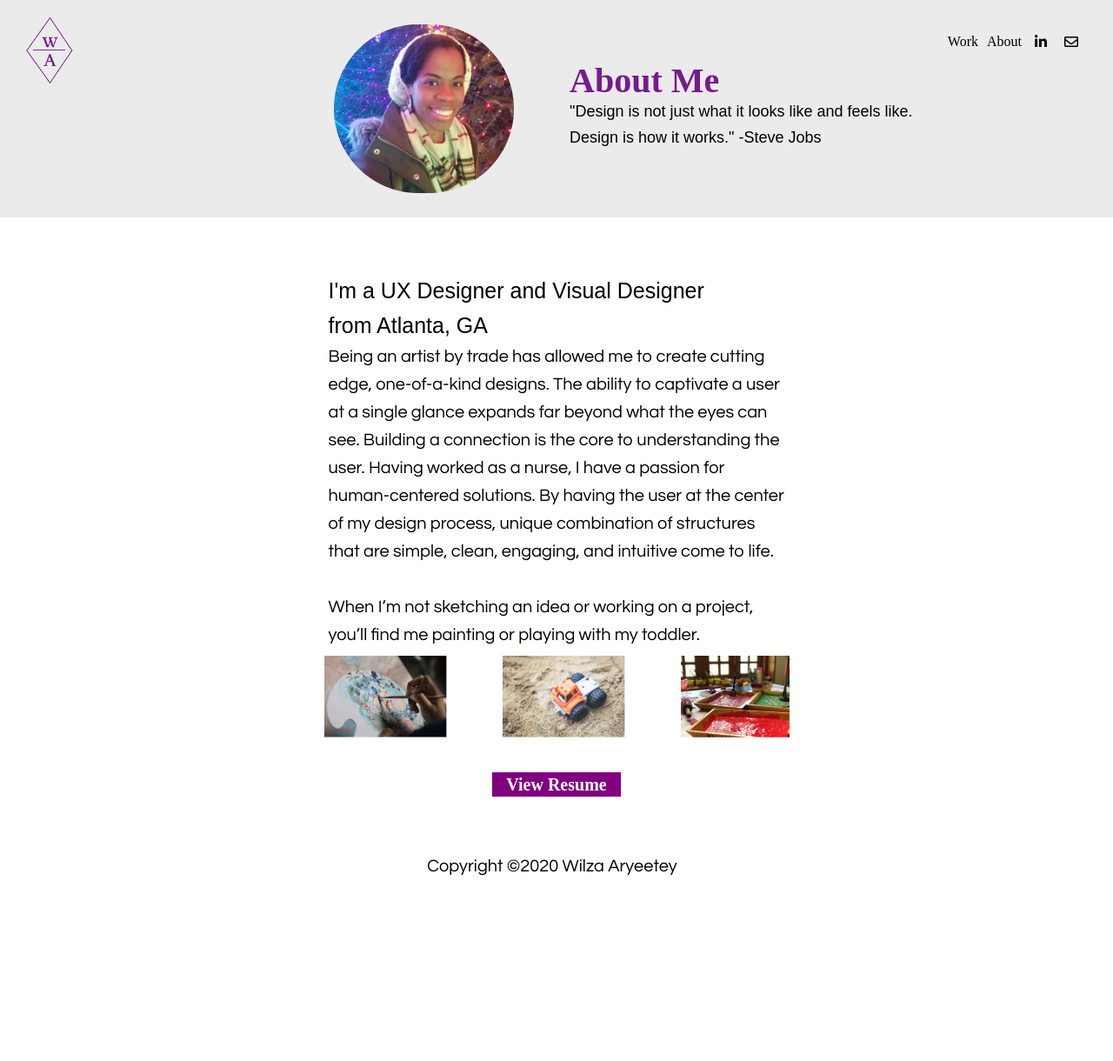
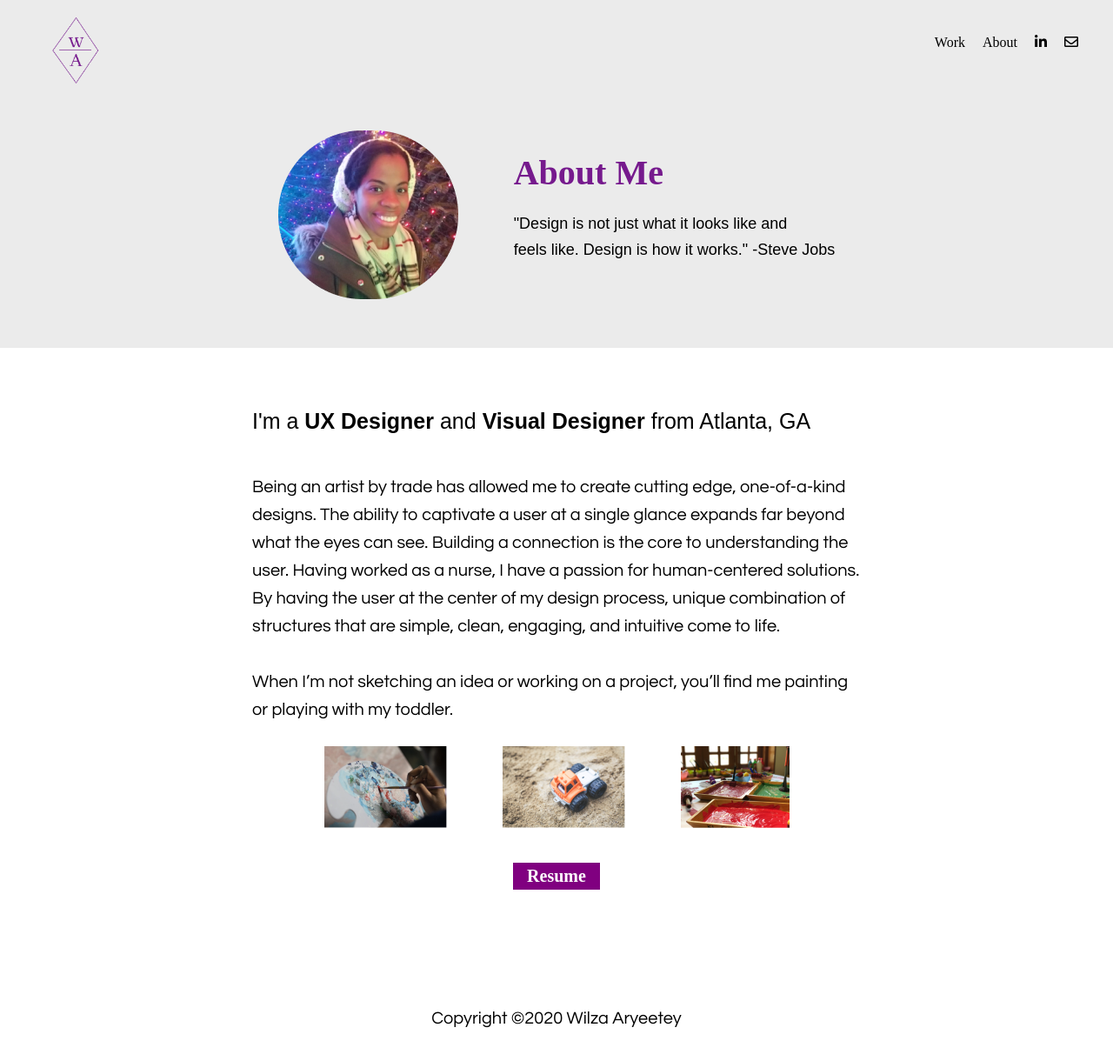
Before and after one commit to jwilza/jwilza.github.io, a plain HTML site: page about.html in a window 1280 px wide. Shown: the whole page at 87% size. Before the commit the page ends 1108 px from the top, so only its background shows below. Drawn offline with Linux system fonts and the light colour scheme; a web font is replaced by a local one.

Commit message:
Latest Updates

```diff
--- a/about.html
+++ b/about.html
@@ -2,9 +2,9 @@
 <html>
   <head>
     <title>Portfolio | About Me</title>
-    <link rel="stylesheet" href="./styles/reset.css" />
-    <link rel="stylesheet" href="./styles/main.css" />
     <link rel="stylesheet" href="./styles/about.css" />
+
+    <link rel="stylesheet" href="./styles/navbar.css" />
     <link
       href="https://fonts.googleapis.com/css2?family=Abhaya+Libre:wght@400;500;600;700;800&display=swap"
       rel="stylesheet"
@@ -21,51 +21,53 @@
     <meta name="viewport" content="width=device-width, initial-scale=1" />
   </head>
 
-  <body class="container about justify-center">
+  <body class="container about">
+    <!-- NAVBAR -->
+    <header>
+      <nav class="navbar">
+        <div class="logo">
+          <a href="/">
+            <img src="/images/logo.png" alt="logo" />
+          </a>
+        </div>
+        <div class="title">
+          <!-- <p>Case Study-2020</p> -->
+        </div>
+        <div class="links">
+          <ul>
+            <li>
+              <a href="mailto:jwilza07@gmail.com"
+                ><i class="far fa-envelope"></i
+              ></a>
+            </li>
+            <li>
+              <a href="https://www.linkedin.com/in/wilza-aryeetey-b11b121b2/">
+                <i class="fab fa-linkedin-in"></i
+              ></a>
+            </li>
+            <li><a href="/about.html">About</a></li>
+            <li><a href="/project.html">Work</a></li>
+          </ul>
+        </div>
+      </nav>
+    </header>
     <section class="hero">
-      <img alt="diamond-shaped logo" class="logo" src="./images/logo.png" />
-
-      <!-- Navigation Section -->
-
-      <nav class="nav">
-        <a href="./project.html">Work</a>
-        <a href="./about.html">About</a>
-
-        <a
-          class="socialMedia"
-          href="https://www.linkedin.com/in/wilza-aryeetey-b11b121b2/"
-        >
-          <i class="fab fa-linkedin-in"></i>
-        </a>
-
-        <a class="socialMedia" href="mailto:jwilza07@gmail.com">
-          <i class="far fa-envelope"></i>
-        </a>
-      </nav>
-
-      <!-- Intro Section -->
-
       <article class="intro">
-        <img alt="profile image" id="profile-image" src="./images/me.png" />
+        <img alt="profile image" id="profile-image" src="/images/me.png" />
         <div class="sub-header">
           <h1 class="name-header">About Me</h1>
           <p class="libre">
-            "Design is not just what it looks like and feels like. <br />
-            Design is how it works." -Steve Jobs
+            "Design is not just what it looks like and <br />
+            feels like. Design is how it works." -Steve Jobs
           </p>
         </div>
       </article>
     </section>
-    <aside>
-      <a href="./index.html">
-        <img alt="my logo" class="logo" src="./images/logo.png" />
-      </a>
-    </aside>
     <main class="main">
       <section class="justify-center">
-        <div>
+        <div class="content">
           <p class="header-paragraph">
-            I'm a <b>UX Designer</b> and <b>Visual Designer</b> <br />
+            I'm a <b>UX Designer</b> and <b>Visual Designer</b>
             from Atlanta, GA
           </p>
           <p>
@@ -79,15 +81,15 @@
             life. <br /><br />When I’m not sketching an idea or working on a
             project, you’ll find me painting or playing with my toddler.
           </p>
+          <br />
+          <div class="image-container">
+            <img alt="painting hobby" src="/images/image+103.png" />
+            <img alt="toy truck" src="/images/image+105.png" />
+            <img alt="toddler activity" src="/images/image+107.png" />
+          </div>
         </div>
-        <div class="image-container">
-          <img alt="painting hobby" src="./images/image+103.png" />
-          <img alt="toy truck" src="./images/image+105.png" />
-          <img alt="toddler activity" src="./images/image+107.png" />
-        </div>
-        <a href="Resume.pdf" target="_blank" class="primary-button">
-          View Resume
-        </a>
+
+        <a href="Resume.pdf" target="_blank" class="primary-button"> Resume </a>
       </section>
 
       <footer>
--- a/styles/about.css
+++ b/styles/about.css
@@ -1,27 +1,34 @@
 * {
-  /* outline: 1px dotted red; */
+  margin: 0;
 }
 
+.name-header {
+  color: rgb(118, 26, 141);
+  font-size: 40px;
+  margin: 0px;
+  margin-bottom: 20px;
+}
 .container > .hero {
   background-image: unset;
   background-color: #ebebeb;
   height: 250px;
+  padding-top: 30px;
+}
+
+.content {
+  max-width: 700px;
 }
 
 .intro {
   display: flex;
   width: auto;
-  left: 30%;
-  align-items: center;
-}
-
-.intro > img {
-  padding-right: 32px;
+  justify-content: center;
 }
 
 .sub-header {
   font-family: 'Abhaya Libre', serif;
-  margin-left: 32px;
+  margin-left: 64px;
+  margin-top: 25px;
 }
 
 .sub-header p {
@@ -30,20 +37,19 @@
   line-height: 30px;
 }
 
-p {
-  max-width: 525px;
-}
-
 .main {
-  padding: 64px 256px;
+  padding-top: 64px;
+  padding-bottom: 64px;
 }
 
 @media (min-width: 1600px) {
   .main {
-    padding: 20px 596px;
+    padding-top: 20px;
+    padding-bottom: 20px;
   }
 }
 
+/* mobile version */
 @media (max-width: 900px) {
   .container > .hero {
     height: 390px;
@@ -52,6 +58,7 @@ p {
   .sub-header {
     font-family: 'Abhaya Libre', serif;
     margin-left: 0px;
+    text-align: center;
   }
 
   .main {
@@ -67,7 +74,6 @@ p {
   }
 
   .intro {
-    margin-top: 25px;
     left: 1%;
     flex-direction: column;
     padding: 0 16px;
@@ -76,10 +82,10 @@ p {
   .intro > img {
     padding-right: 4px;
     padding-left: 4px;
+    align-self: center;
   }
 
   #profile-image {
-    width: 128px;
     margin-bottom: 15px;
   }
 
@@ -96,6 +102,10 @@ p {
 
 .libre {
   font-family: 'Abhaya Libre', sans-serif;
+}
+
+.header-paragraph {
+  padding-bottom: 40px;
 }
 
 .main .header-paragraph,
@@ -119,7 +129,7 @@ b {
   margin: 8px 32px;
 }
 
-.center-text {
+.text-center {
   text-align: center;
 }
 
@@ -136,8 +146,9 @@ b {
 }
 
 footer {
-  margin: 32px;
+  margin-top: 100px;
   padding: 0px;
+  text-align: center;
 }
 
 a {
--- a/styles/main.css
+++ b/styles/main.css
@@ -1,5 +1,35 @@
+/*
+  green rgb(35, 136, 100);
+  purple rgb(118, 26, 141);
+*/
+
 * {
   font-family: 'Questrial', sans-serif;
+}
+
+.mt-32 {
+  margin-top: 32px;
+}
+
+.inner-box {
+  margin-top: 0px;
+  margin-bottom: 50px;
+}
+
+.inner-box p {
+  margin-top: 5px;
+}
+
+.primary-button {
+  color: white;
+  background-color: rgb(118, 26, 141);
+  padding: 4px 16px;
+  border: none;
+  font-family: 'Abhaya Libre', serif;
+  font-size: 20px;
+  font-weight: 600;
+  cursor: pointer;
+  text-decoration: none;
 }
 
 body {
@@ -26,7 +56,7 @@ h1 {
   width: 75px;
   position: absolute;
   top: 20px;
-  left: 20px;
+  /* left: 20px; */
 }
 
 .nav {
@@ -52,7 +82,7 @@ h1 {
 }
 
 .nav a:hover {
-  border-bottom: 1px solid #761a8d;
+  border-bottom: 1px solid rgb(118, 26, 141);
 }
 
 .socialMedia img {
@@ -61,11 +91,13 @@ h1 {
 
 .intro {
   position: absolute;
+  padding-top: 30px;
   top: 50%;
   left: 50%;
   transform: translate(0%, -50%);
   width: 300px;
   color: black;
+  text-align: left;
 }
 
 .samples {
@@ -80,9 +112,8 @@ h1 {
 .box {
   min-width: 200px;
   width: 20%;
-  margin: 10px;
   display: flex;
-  justify-content: center;
+  justify-content: start;
   align-items: center;
   flex-direction: column;
 }
@@ -106,7 +137,7 @@ h1 {
 }
 
 .connect-header {
-  color: purple;
+  color: rgb(118, 26, 141);
   font-size: 30px;
   margin: 0px;
 }
@@ -118,10 +149,15 @@ footer {
   font-size: 20px;
 }
 
+/* mobile */
 @media (max-width: 500px) {
+  .inner-box {
+    margin-top: 50px;
+  }
+
   .intro {
     right: 10px;
-    text-align: center;
+    text-align: left;
     width: 150px;
   }
   .logo {
--- a/styles/navbar.css
+++ b/styles/navbar.css
@@ -111,6 +111,6 @@
   }
 
   .links li {
-    font-size: 8px;
+    font-size: 15px;
   }
 }
```
Also changed, not shown: index.html (+7 -5 lines), project.html (+5 -12 lines).
